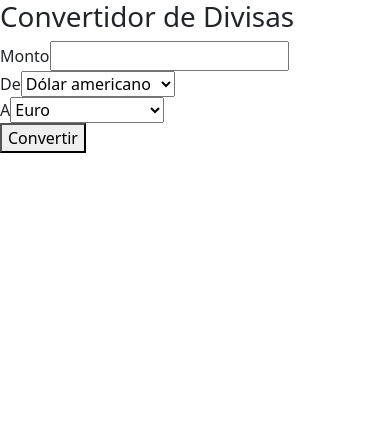
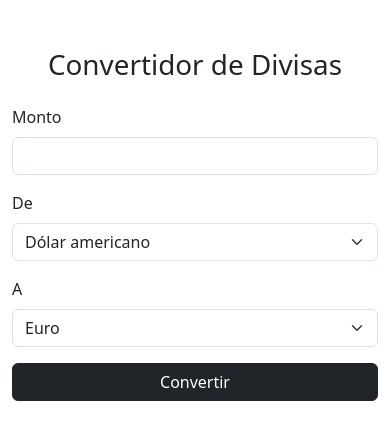
Before and after one commit to mfhenao/conversorMonedasReact, a React (Vite) app: page / in a window 390 px wide. Shown: the top 440 px of the page. Built offline with nearby package versions, Linux system fonts and the light colour scheme.

Commit message:
Edicion con bootstrap
se aplicaron cambios de color, tamaño y responsividad de los elementos

```diff
--- a/src/components/CambioDivisa.jsx
+++ b/src/components/CambioDivisa.jsx
@@ -1,5 +1,6 @@
 // src/components/CambioDivisa.jsx
 import React, { useState } from 'react';
+import 'bootstrap/dist/css/bootstrap.min.css'; // Importar Bootstrap
 
 const CambioDivisa = () => {
   const [amount, setAmount] = useState('');
@@ -79,22 +80,25 @@ const CambioDivisa = () => {
   const filteredOptions = currencies.filter(currency => currency.value !== fromCurrency);
 
   return (
-    <div>
-      <h1>Convertidor de Divisas</h1>
-      <div>
-        <div>
-          <label htmlFor="amount">Monto</label>
+    <div className="container mt-5">
+      <h1 className="text-center mb-4">Convertidor de Divisas</h1>
+      <div className="row justify-content-center">
+        <div className="col-md-6">
+          <div className="mb-3">
+            <label htmlFor="amount" className="form-label">Monto</label>
             <input
               type="number"
               id="amount"
+              className="form-control"
               value={amount}
               onChange={(e) => setAmount(e.target.value)}
             />
           </div>
-        <div>
-          <label htmlFor="fromCurrency">De</label>
+          <div className="mb-3">
+            <label htmlFor="fromCurrency" className="form-label">De</label>
             <select
               id="fromCurrency"
+              className="form-select"
               value={fromCurrency}
               onChange={handleFromCurrencyChange}
             >
@@ -105,10 +109,11 @@ const CambioDivisa = () => {
               ))}
             </select>
           </div>
-        <div>
-          <label htmlFor="toCurrency">A</label>
+          <div className="mb-3">
+            <label htmlFor="toCurrency" className="form-label">A</label>
             <select
               id="toCurrency"
+              className="form-select"
               value={toCurrency}
               onChange={handleToCurrencyChange}
             >
@@ -119,14 +124,15 @@ const CambioDivisa = () => {
               ))}
             </select>
           </div>
-        <button onClick={handleConvert}>Convertir</button>
-        {loading && <p>Cargando...</p>}
-        {error && <p>Error: {error}</p>}
+          <button className="btn btn-dark w-100" onClick={handleConvert}>Convertir</button>
+          {loading && <p className="mt-3 text-center">Cargando...</p>}
+          {error && <p className="mt-3 text-center text-danger">Error: {error}</p>}
           {convertedAmount !== null && (
-          <div>
+            <div className="mt-3 text-center">
               <h4>Resultado: {convertedAmount} {toCurrency}</h4>
             </div>
           )}
+        </div>
       </div>
     </div>
   );
```
Lines whose indentation alone changed are shown as unchanged.
